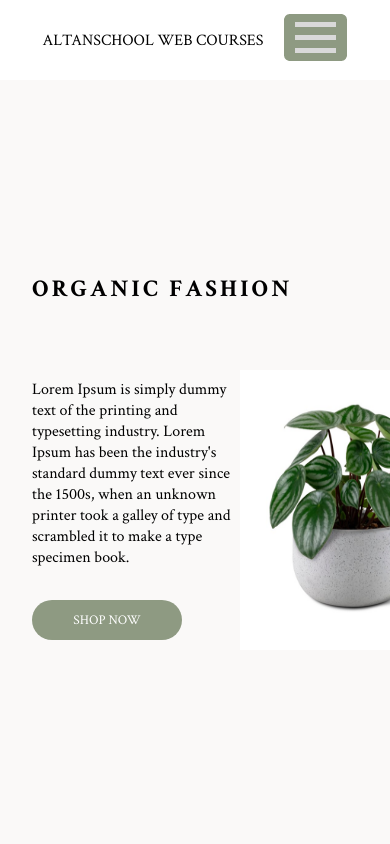
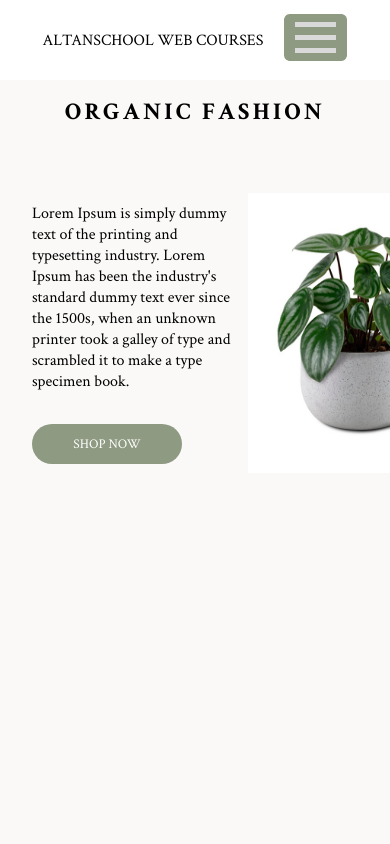
Before and after one commit to nikalaiii/altan-school, a React (Vite) app: page / in a window 390 px wide. Shown: the top 844 px of the page. Built offline with nearby package versions, Linux system fonts and the light colour scheme.

Commit message:
mobile adaptation fix

```diff
--- a/src/components/collection/collection.module.scss
+++ b/src/components/collection/collection.module.scss
@@ -50,6 +50,7 @@
 
     &--2 {
         min-width: 180px;
+        z-index: 100;
     }
     &--3 {
         @include on759 {
--- a/src/components/header/header.module.scss
+++ b/src/components/header/header.module.scss
@@ -2,14 +2,13 @@
 
 .header {
   background-color: $color-milk-white;
-  height: 100vh;
-  max-height: 100vh;
+  min-height: 100vh;
   padding-top: $nav-bar-height; // for space with nav-bar
 
   &__content {
     position: relative;
     max-width: $content-max-width;
-    height: 100%;
+    min-height: 100vh;
     margin: auto;
     padding: 0 2rem;
 
@@ -33,6 +32,13 @@
     @include on759 {
       padding: 0 1rem;
       align-items: center;
+      margin-top: 0;
+    }
+
+    @include on360 {
+      grid-template-columns: repeat(1, auto);
+      grid-template-rows: repeat(3, auto);
+      align-content: center;
     }
   }
 
@@ -48,15 +54,21 @@
       max-width: 40vw;
     }
 
-    @media (max-width: 460px) {
+    @media (max-width: 460px) { // some width endoints was not be realized as a mixins, because they's usage are rare in project
       max-width: 35vh;
       grid-column: 1 / -1;
+    }
+
+    @include on360 {
+      width: 100%;
+      align-items: center;
+      max-width: 100%;
     }
   }
 
   &__image {
-    @include set-max-limit (580px, 600px);
-    @include set-min-limit (220px, 280px);
+    @include set-max-limit(580px, 600px);
+    @include set-min-limit(220px, 280px);
     grid-column: 1 / 1;
     grid-row: 1 / -1;
     width: clamp(200px, 40vw, 600px);
@@ -69,10 +81,18 @@
     @include on759 {
       grid-row: 2 / 2;
       grid-column: 2 / 2;
+      justify-self: end;
     }
 
     @media (max-width: 460px) {
       transform: translateX(50%);
+    }
+
+    @include on360 {
+      grid-column: 1 / -1;
+      grid-row: 3 / 3;
+      transform: translateX(0);
+      justify-self: center;
     }
   }
 
@@ -81,6 +101,7 @@
     grid-column: 2 / 2;
     font-size: clamp(1.5rem, 4vw, 3rem);
     letter-spacing: 0.2rem;
+    text-align: center;
 
     @include on759 {
       grid-row: 1 / 2;
@@ -93,7 +114,15 @@
     max-width: 900px;
 
     @include on759 {
+      max-width: 50vh;
+    }
+
+    @media (max-width: 460px) {
       max-width: 70%;
+    }
+    @include on360 {
+      justify-self: center;
+      max-width: 100%;
     }
   }
 
--- a/src/shared/components/NavBar/NavBar.tsx
+++ b/src/shared/components/NavBar/NavBar.tsx
@@ -2,10 +2,14 @@ import React from "react";
 import { useSelector } from "react-redux";
 import { RootState } from "../../../app/store";
 import styles from "./navbar.module.scss";
+import { useClickContext } from "../../contexts";
 
 export const NavBar: React.FC = () => {
-  const typography = useSelector((state: RootState) => state.typography.data.header);
+  const typography = useSelector(
+    (state: RootState) => state.typography.data.header
+  );
   const media = useSelector((state: RootState) => state.media.data.navbar);
+  const { triggerClick } = useClickContext();
 
   if (!typography || !media) {
     return null;
@@ -16,7 +20,7 @@ export const NavBar: React.FC = () => {
       <a href="/" className={styles.nav__title}>
         {typography?.logoName ?? "ALTANSCHOOL WEB COURSES"}
       </a>
-      <a href="/" className={styles.nav__menuLink}>
+      <a onClick={() => triggerClick()} className={styles.nav__menuLink}>
         <img
           src={media?.burgerMenu ?? "./images/burger-menu.png"}
           alt="menu"
@@ -27,7 +31,11 @@ export const NavBar: React.FC = () => {
       <div className={styles.nav__links}>
         {typography?.links?.map((link: string) => {
           return (
-            <a key={link} className={styles.nav__link} href={`#${link.toLowerCase()}`}>
+            <a
+              key={link}
+              className={styles.nav__link}
+              href={`#${link.toLowerCase()}`}
+            >
               {link}
             </a>
           );
--- a/src/shared/styles/mixins.scss
+++ b/src/shared/styles/mixins.scss
@@ -16,6 +16,12 @@
   }
 };
 
+@mixin on360 {
+  @media (max-width: 360px) {
+    @content;
+  }
+}
+
 @mixin set-min-limit ($width, $height) {
   min-width: $width;
   min-height: $height;
```
